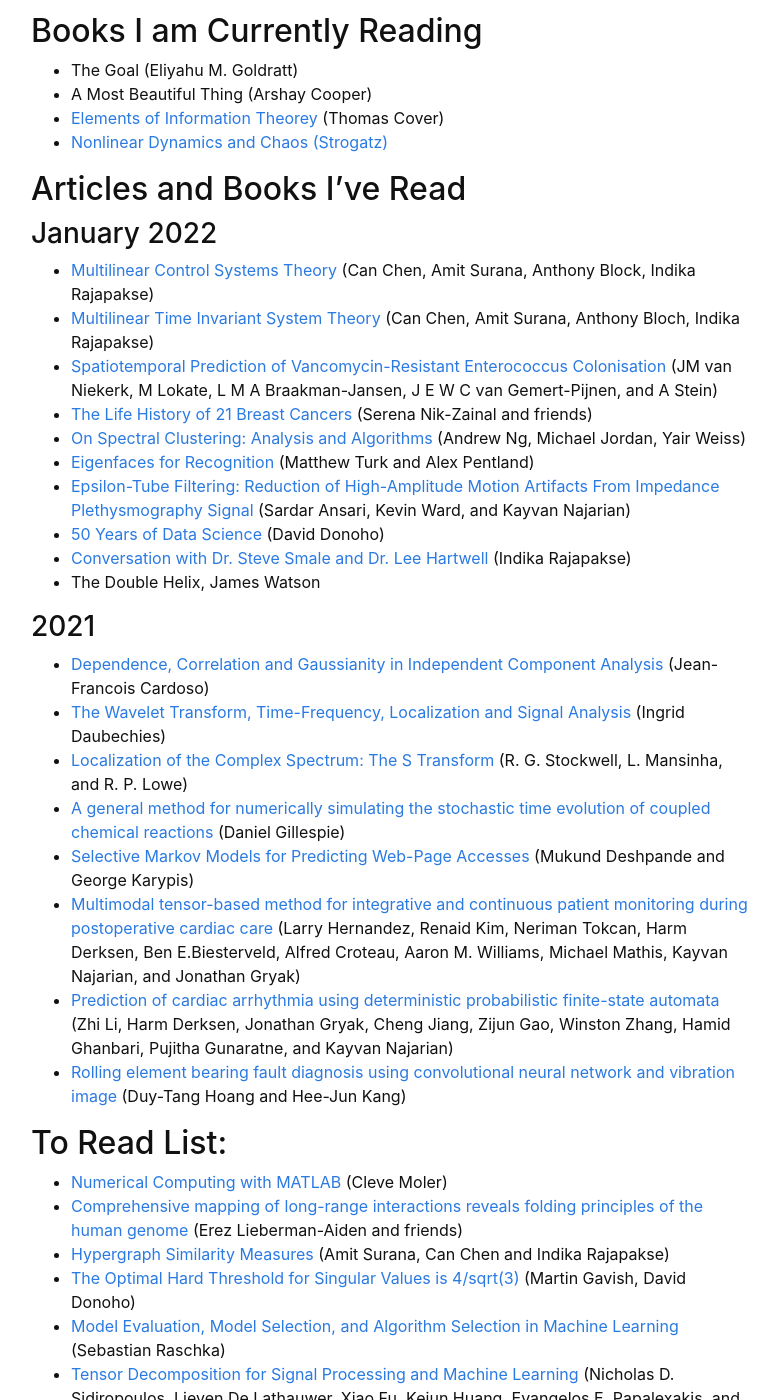
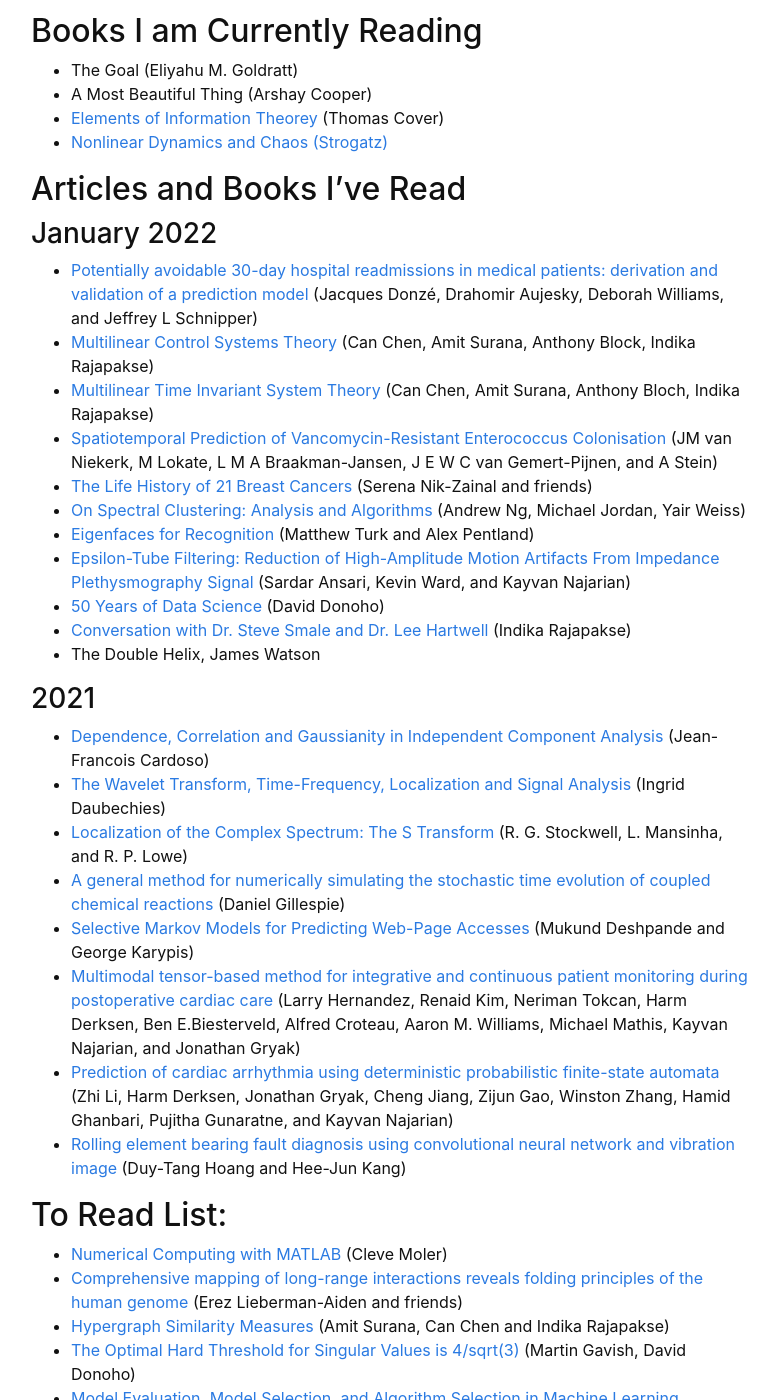
Before and after one commit to Jpickard1/jpickard1.github.io, a Jekyll site: the page built from content/3-Reading_Log.md, in a window 1280 px wide and 1400 px high, scrolled down 203 px. Shown: the whole window, without its empty margins (249-1027 px from the left). Built offline with Jekyll 4.4.1, drawn with Linux system fonts in a browser that asks for light colours; some of the changed text lies outside the part shown.

Commit message:
Update 3-Reading_Log.md

```diff
--- a/content/3-Reading_Log.md
+++ b/content/3-Reading_Log.md
@@ -14,6 +14,7 @@ description: >
 ## Articles and Books I've Read
 
 ### January 2022
+- [Potentially avoidable 30-day hospital readmissions in medical patients: derivation and validation of a prediction model](https://jamanetwork.com/journals/jamainternalmedicine/fullarticle/1672282) (Jacques Donzé, Drahomir Aujesky, Deborah Williams, and Jeffrey L Schnipper)
 - [Multilinear Control Systems Theory](https://drive.google.com/file/d/1F0ZGoVWeKSWemXvSp6ilTwLS8N7j6n71/view) (Can Chen, Amit Surana, Anthony Block, Indika Rajapakse)
 - [Multilinear Time Invariant System Theory](https://drive.google.com/file/d/1LATMTiwkxjBT3_oI5PODA5FnmE2gtkyE/view) (Can Chen, Amit Surana, Anthony Bloch, Indika Rajapakse)
 - [Spatiotemporal Prediction of Vancomycin-Resistant Enterococcus Colonisation](https://pubmed.ncbi.nlm.nih.gov/35057734/) (JM van Niekerk, M Lokate, L M A Braakman-Jansen, J E W C van Gemert-Pijnen, and A Stein)
```
Also changed, not shown: other parts of content/3-Reading_Log.md (+0 -1 lines).
